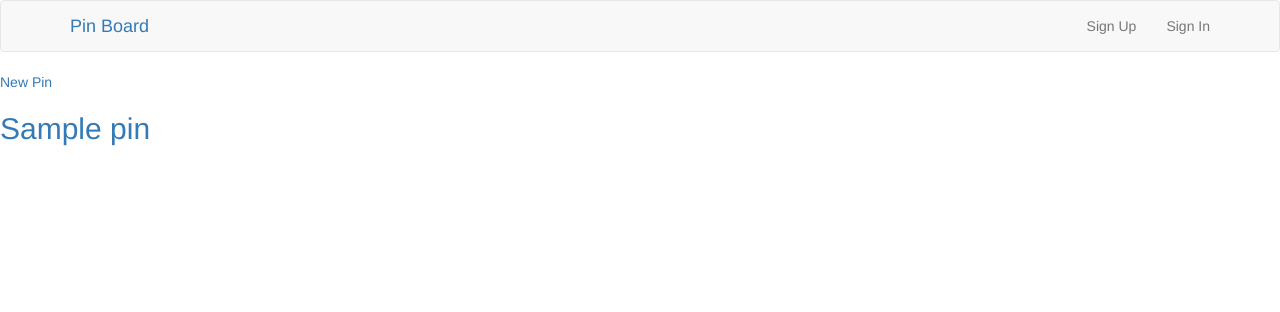
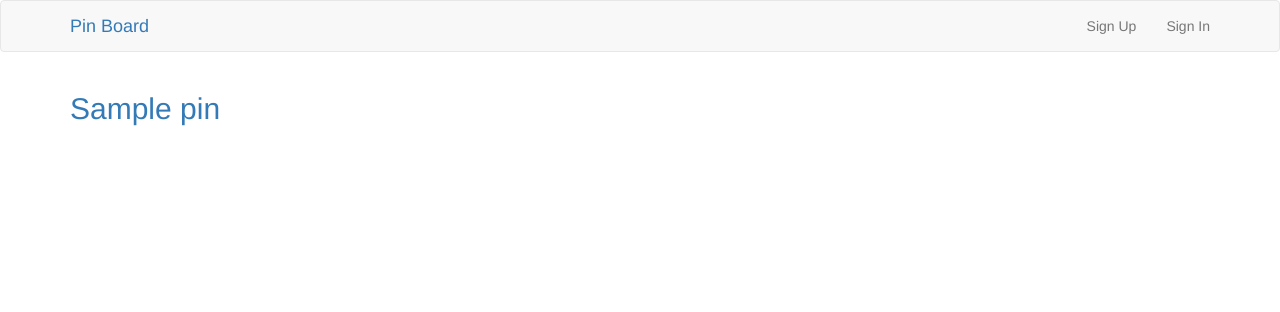
Before and after one commit to Carolinantiago/Pinterest, a Rails app: page / in a window 1280 px wide. Shown: the top 312 px of the page. Run offline with Rails 7, Linux system fonts and the light colour scheme; tables that the repository leaves empty hold one stand-in row (values such as "Sample post"); style sheets or scripts are compiled from the project's sources; some libraries are stand-ins or nearby versions.

Commit message:
button extraction from the index and addition of another container

```diff
--- a/app/views/layouts/application.html.haml
+++ b/app/views/layouts/application.html.haml
@@ -20,7 +20,8 @@
         %ul.nav.navbar-nav.navbar-right
           %li= link_to "Sign Up", new_user_registration_path
           %li= link_to "Sign In", new_user_session_path
-  - flash.each do |name, msg|
-    = content_tag :div, msg, class: "alert alert-info"
+  .container
+    - flash.each do |name, msg|
+      = content_tag :div, msg, class: "alert alert-info"
 
-  = yield
+    = yield
--- a/app/views/pins/index.html.haml
+++ b/app/views/pins/index.html.haml
@@ -1,3 +1,2 @@
-=link_to "New Pin", new_pin_path
 - @pins.each do |pin|
     %h2= link_to pin.title, pin
```
